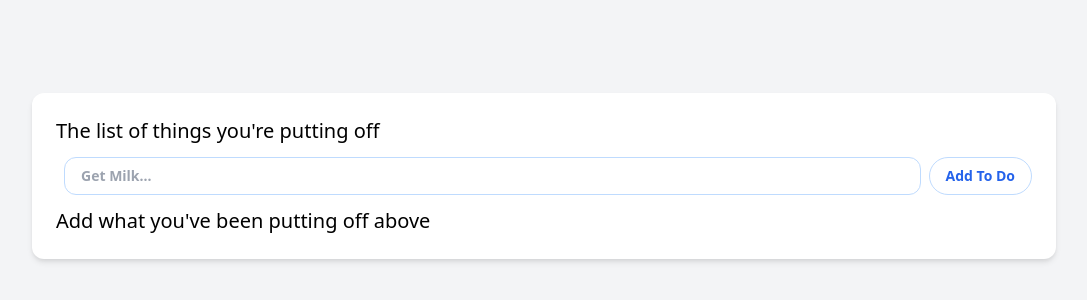
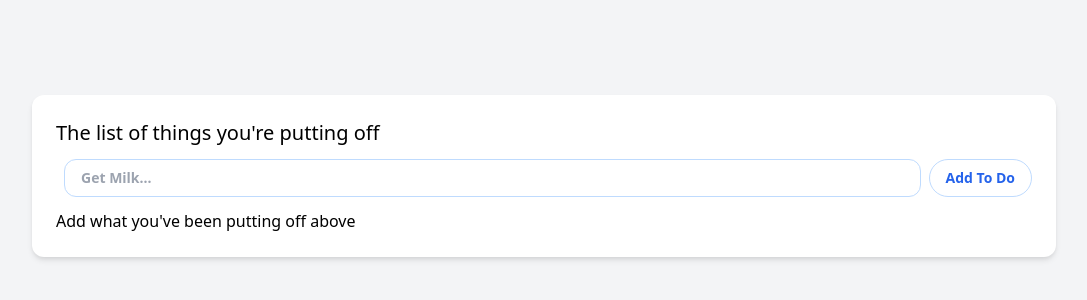
Before and after one commit to scottwarren/todo, a React (Create React App) app: page / in a window 1280 px wide. Shown: the part 224-524 px from the top of the page, without its empty margins (96-1183 px from the left). Built offline with nearby package versions, Linux system fonts and the light colour scheme.

Commit message:
UI: Fixed title of app being smaller than the todos list title

```diff
--- a/src/components/ToDosList.tsx
+++ b/src/components/ToDosList.tsx
@@ -14,7 +14,7 @@ function ToDosList(): React.ReactElement {
   // "overflow-y-scroll" allows for the list to be longer than the page. The user will be able to scroll through the todos
   return (
     <div className='overflow-y-scroll'>
-      <h2 className='text-xl mt-3'>{title}</h2>
+      <h2 className='text-l mt-3'>{title}</h2>
 
       {todos.map((todo) => (
         <ToDo key={todo.id} {...todo} />
```
